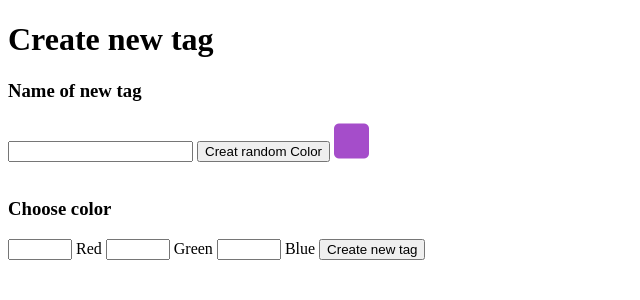
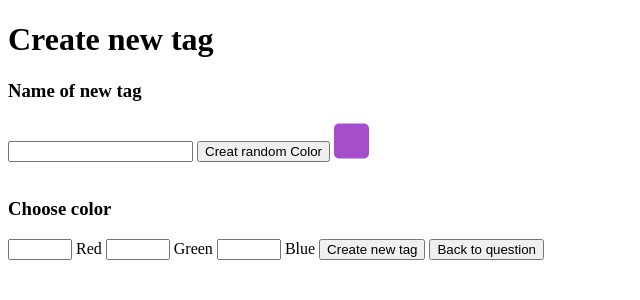
Before and after one commit to ReginaCsaszar/studious-guacamole, a Flask app: page /question/1/create_new_tag in a window 1280 px wide. Shown: the top 300 px of the page, without its empty margins (0-640 px from the left). Run offline with Flask 2, Linux system fonts and the light colour scheme; some libraries are stand-ins or nearby versions.

Commit message:
if you click on back to question button in create new tag template you can go back to edit question, and if you click on button in edit question template you can go back to display_a_question templadet

```diff
--- a/templates/create_new_tag.html
+++ b/templates/create_new_tag.html
@@ -20,6 +20,7 @@
         <input class="text-box" type="number" name="green_color" maxlength="3" max="255" min="0" step="1"> Green
         <input class="text-box" type="number" name="blue_color" maxlength="3" max="255" min="0" step="1">  Blue
         <input type="submit" value="Create new tag" style="color:black">
+        <a href="/question/{{ question_id }}/edit"><input type="button" value="Back to question" style="color:black"></a>
     </form>
 
 </body>
--- a/templates/new-question.html
+++ b/templates/new-question.html
@@ -47,7 +47,7 @@
         <p>
 
             <input class ="button_atti button" type="submit"  id="send" value="Send">
-            <a href="/list"><input class ="button_atti button" type="button" id="back" value="Back"></a>
+            <a href="/question/{{ question_id }}"><input class ="button_atti button" type="button" id="back" value="Back"></a>
         </p>
     </form>
     </div>
```
